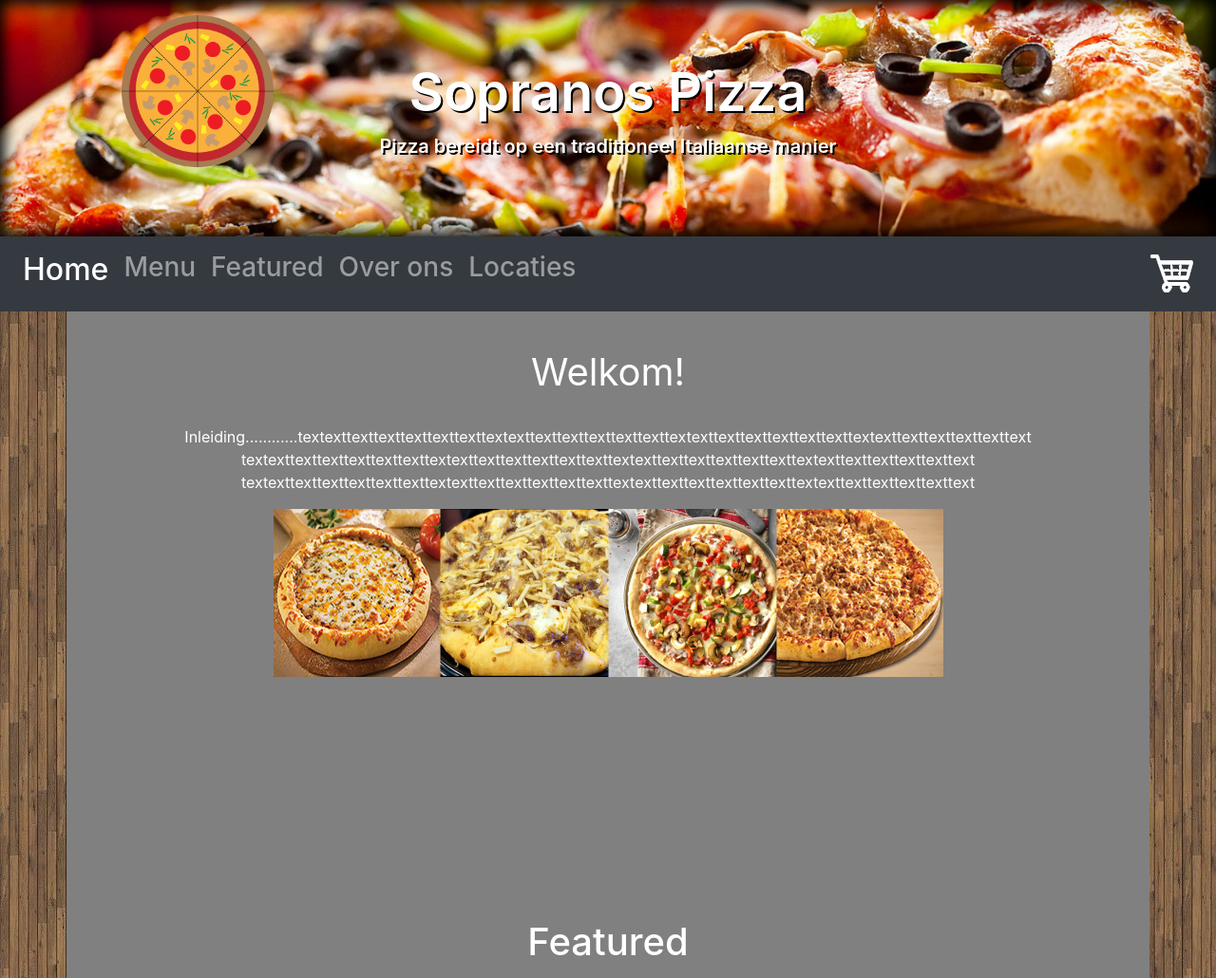
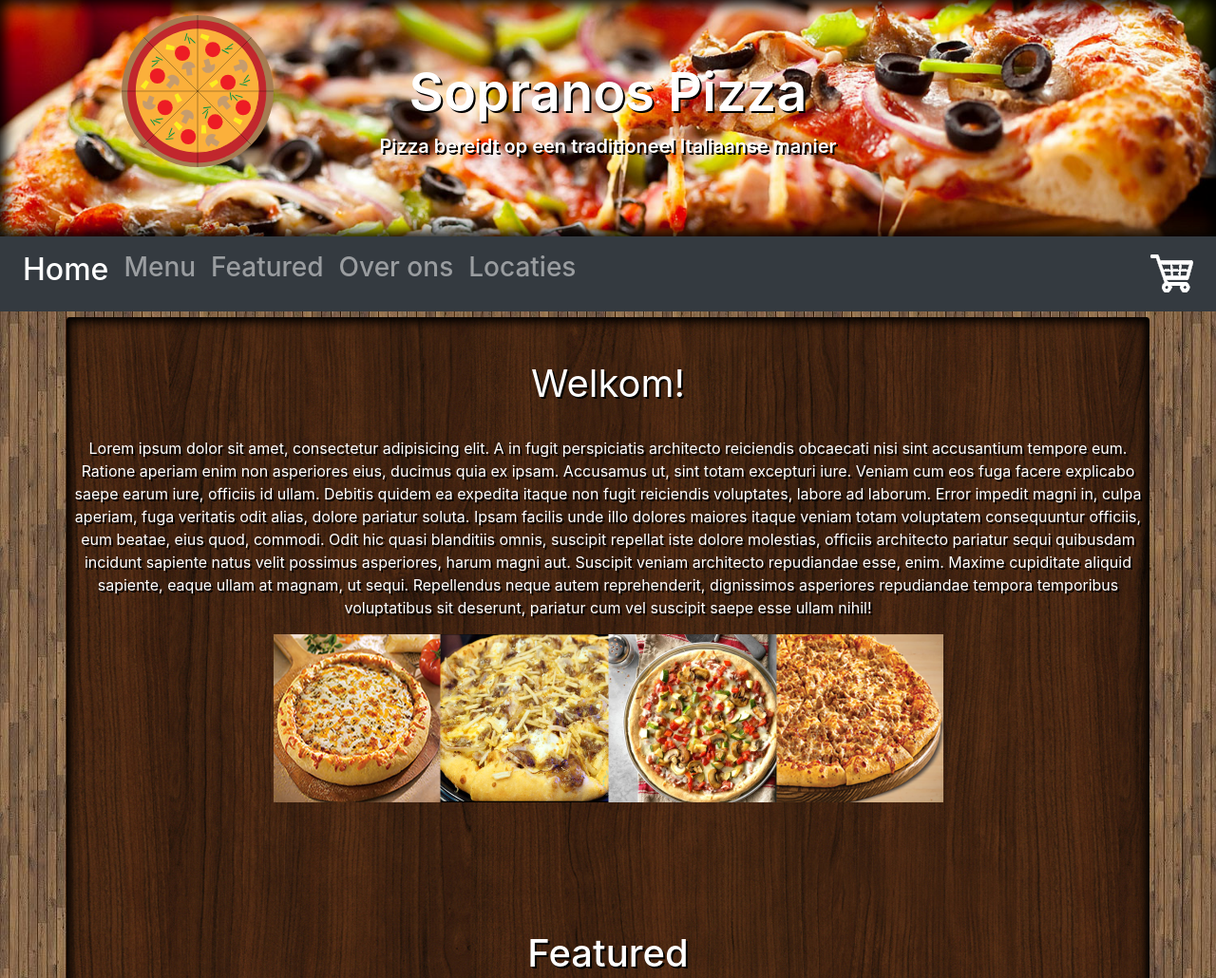
Before and after one commit to bjorn1004/ala3, a PHP site: page / in a window 1280 px wide. Shown: the top 1030 px of the page at 95% size. Run offline with PHP 8.4, Linux system fonts and the light colour scheme; data that the repository does not hold is empty.

Commit message:
updated a bunch of graphics

```diff
--- a/dbconnect.php
+++ b/dbconnect.php
@@ -1,7 +1,9 @@
 <?php
 $servername = "127.0.0.1";
-$username = "root";
-$password = "";
+//$username = "root";
+//$password = "";
+$username = "rootie";
+$password = "uBUmTqH77cEhw6Zd";
 $database = "ala3";
 
 try {
--- a/factory.php
+++ b/factory.php
@@ -74,3 +74,8 @@ $d = new factory();
 $pizzas = $d->echomonster();
 echo 'Dab';
 ?>
+<!--
+if (isset($_POST["pizza_id"]) && isset($_POST["amount"])) {
+
+$p_ID = $_POST["p_ID"]}}
+-->
--- a/header.php
+++ b/header.php
@@ -31,7 +31,7 @@
     <header>
         <div class="jumbotron jumbotron-fluid">
 
-               <img src="img/pizzalogo.png" alt="Pizza logo">
+               <img src="img/pizzalogo.svg" alt="Pizza logo">
                 <h1 class="display-4 lead">Sopranos Pizza</h1>
                 <p class="lead">Pizza bereidt op een traditioneel Italiaanse manier</p>
 
--- a/index.php
+++ b/index.php
@@ -8,8 +8,11 @@
     <div class="col-12">
         <div class="center">
             <h1 class="text-m"> Welkom! </h1> <br>
-            <p class="text-m"> Inleiding............textexttexttexttexttexttexttextexttexttexttexttexttexttextexttexttexttexttexttexttextexttexttexttexttexttext textexttexttexttexttexttexttextexttexttexttexttexttexttextexttexttexttexttexttexttextexttexttexttexttexttext
-                textexttexttexttexttexttexttextexttexttexttexttexttexttextexttexttexttexttexttexttextexttexttexttexttexttext </p>
+            <p class="text-m"> Lorem ipsum dolor sit amet, consectetur adipisicing elit. A in fugit perspiciatis architecto reiciendis obcaecati nisi sint accusantium tempore eum. Ratione aperiam enim non asperiores eius, ducimus quia ex ipsam.
+            Accusamus ut, sint totam excepturi iure. Veniam cum eos fuga facere explicabo saepe earum iure, officiis id ullam. Debitis quidem ea expedita itaque non fugit reiciendis voluptates, labore ad laborum.
+            Error impedit magni in, culpa aperiam, fuga veritatis odit alias, dolore pariatur soluta. Ipsam facilis unde illo dolores maiores itaque veniam totam voluptatem consequuntur officiis, eum beatae, eius quod, commodi.
+            Odit hic quasi blanditiis omnis, suscipit repellat iste dolore molestias, officiis architecto pariatur sequi quibusdam incidunt sapiente natus velit possimus asperiores, harum magni aut. Suscipit veniam architecto repudiandae esse, enim.
+            Maxime cupiditate aliquid sapiente, eaque ullam at magnam, ut sequi. Repellendus neque autem reprehenderit, dignissimos asperiores repudiandae tempora temporibus voluptatibus sit deserunt, pariatur cum vel suscipit saepe esse ullam nihil! </p>
         </div>
     </div>
 </div>
--- a/style.css
+++ b/style.css
@@ -27,7 +27,11 @@ section#home {
 }
 
 .container {
-  background-color: grey;
+    background-image: url(img/background2.jpg);
+    box-shadow: 0 0 10px 5px black inset;
+    margin-top: 0.5%;
+    padding: 0.5%;
+
 }
 
 #imageindex img {
@@ -86,6 +90,7 @@ footer .jumbotron ul {
 /*about us text*/
 .text-m {
     color: #FFFFFF;
+    text-shadow: black 2px 2px;
     text-align: center;
     font-weight: 400;
 }
@@ -96,13 +101,13 @@ footer .jumbotron ul {
     display: flex;
     align-items: center;
     justify-content: center;
-  color: #FFFFFF;
-  text-shadow: black 2px 2px;
 }
 
 .atext {
     text-align: center;
     max-width: 75vw;
+    color: #FFFFFF;
+    text-shadow: black 2px 2px;
 }
 
 /*order buttons*/
@@ -112,9 +117,7 @@ footer .jumbotron ul {
     top: 60%;
 }
 
-#order.index ul #but1 {
-
-}
+#order.index ul #but1 {}
 
 #order.index ul #but2 {
     /* position: relative;
@@ -227,8 +230,10 @@ footer .jumbotron ul {
 
 #chart {
     border: solid 2px black;
-  background-color: gray;
+    background-image: url(img/background2.jpg);
     margin: auto;
+    color: white;
+    text-shadow: black 2px 2px;
     width: 1300px;
     height: 700px;
 }
```
Also changed, not shown: img/background2.jpg (added), img/pizzalogo.svg (added), 1 other file. Lines whose indentation alone changed are shown as unchanged.
